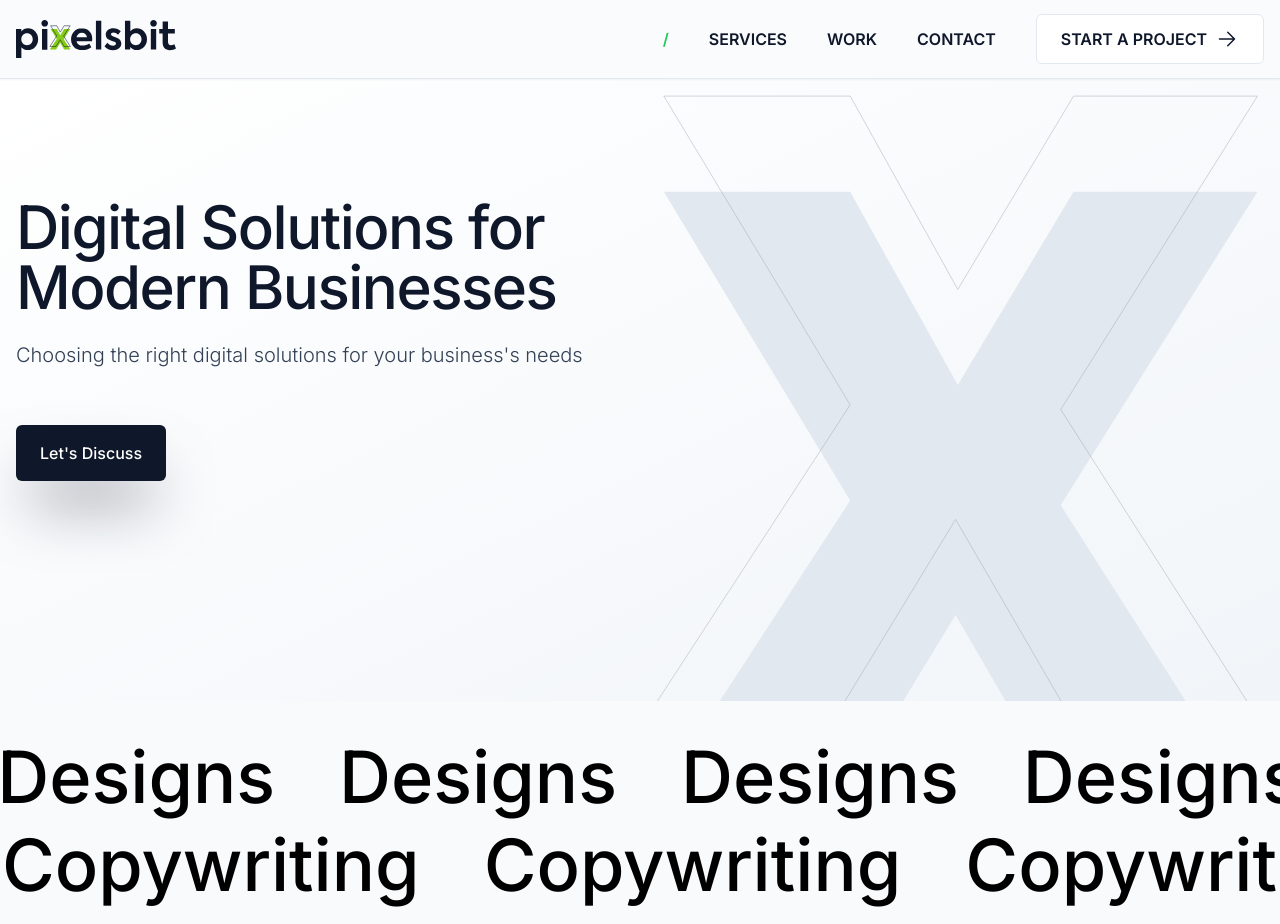
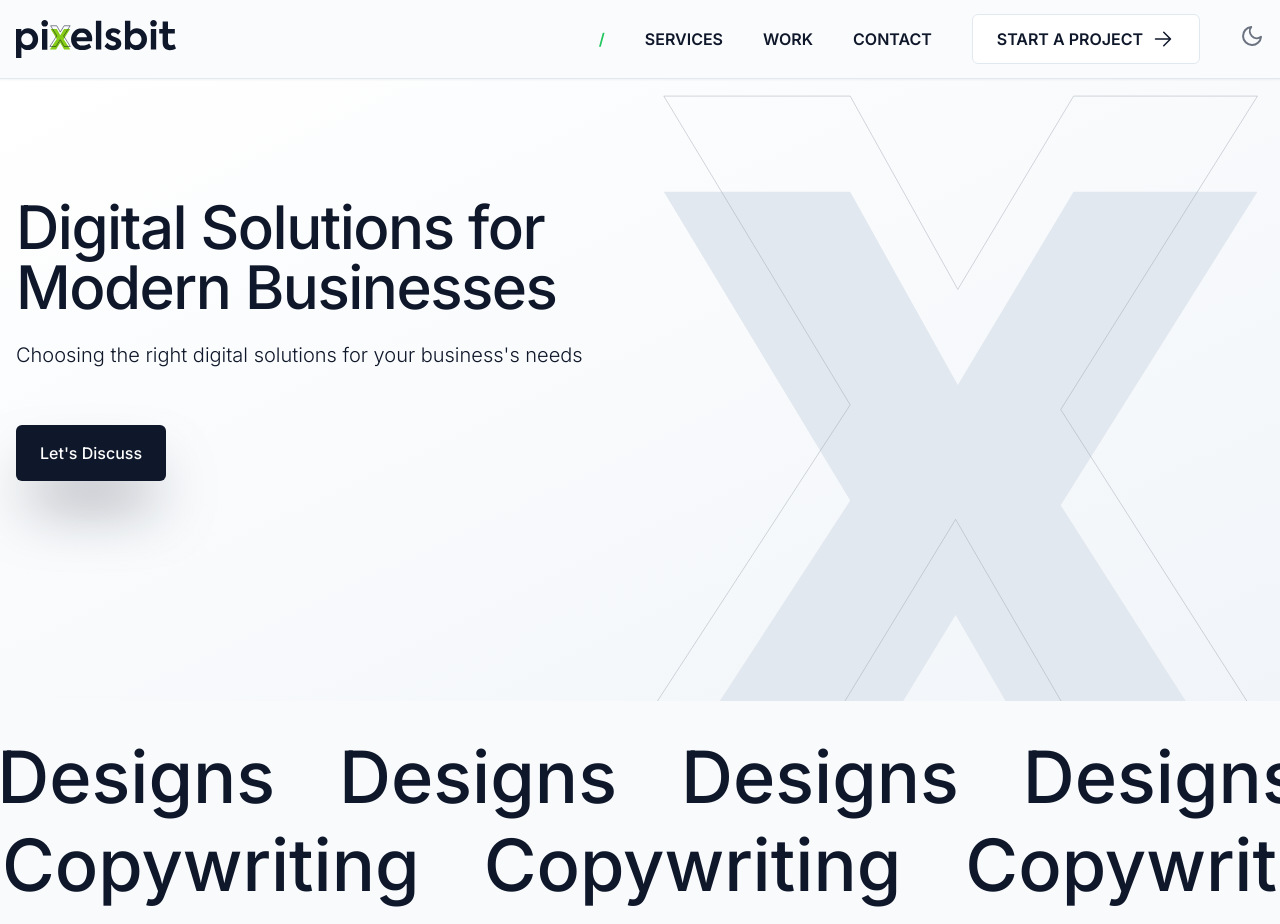
Before and after one commit to saadkhaan/PB, a Next.js app: page / in a window 1280 px wide. Shown: the top 924 px of the page. Built offline with nearby package versions, Linux system fonts and the light colour scheme.

Commit message:
dark mode enabled

```diff
--- /dev/null
+++ b/components/DarkModeToggle.js
@@ -0,0 +1,37 @@
+import { useState, useEffect } from "react";
+import { FiMoon, FiSun } from "react-icons/fi";
+
+const DarkModeToggle = () => {
+	const [darkMode, setDarkMode] = useState(false);
+
+	// On component mount, check local storage for darkMode preference
+	useEffect(() => {
+		const isDarkMode = localStorage.getItem("darkMode") === "true";
+		setDarkMode(isDarkMode);
+	}, []);
+
+	// When darkMode state changes, update local storage and document class
+	useEffect(() => {
+		localStorage.setItem("darkMode", darkMode);
+		if (darkMode) {
+			document.documentElement.classList.add("dark");
+		} else {
+			document.documentElement.classList.remove("dark");
+		}
+	}, [darkMode]);
+
+	return (
+		<button
+			className="focus:outline-none"
+			onClick={() => setDarkMode(!darkMode)}
+		>
+			{darkMode ? (
+				<FiSun size={24} className="text-yellow-500" />
+			) : (
+				<FiMoon size={24} className="text-gray-500" />
+			)}
+		</button>
+	);
+};
+
+export default DarkModeToggle;
--- a/components/Navbar.js
+++ b/components/Navbar.js
@@ -1,12 +1,13 @@
 import Link from "next/link";
 import { useState } from "react";
 import { useRouter } from "next/router";
+import DarkModeToggle from "./DarkModeToggle";
 
 export default function Navbar() {
 	const [navbar, setNavbar] = useState(false);
 	const router = useRouter();
 	return (
-		<nav className="w-full border-b border-b-slate-200 bg-slate-50 dark:border-b-slate-600 md:sticky md:top-0 md:z-10 md:bg-slate-50/70 md:shadow-sm md:backdrop-blur-lg dark:md:bg-slate-900">
+		<nav className="w-full border-b border-b-slate-200 bg-slate-50 dark:border-b-slate-600 md:sticky md:top-0 md:z-10 md:bg-slate-50/75 md:shadow-sm md:backdrop-blur-lg dark:md:bg-slate-900">
 			<div className="container mx-auto justify-between px-4 md:flex md:items-center">
 				<div className="flex items-center justify-between py-3 md:block md:py-5">
 					<div className="w-40">
@@ -141,6 +142,9 @@ export default function Navbar() {
 									</a>
 								</Link>
 							</li>
+							<li>
+								<DarkModeToggle />
+							</li>
 						</ul>
 					</div>
 				</div>
--- a/components/Scroller.js
+++ b/components/Scroller.js
@@ -56,7 +56,7 @@ const ParallaxText = ({ children, baseVelocity = 100 }) => {
 	 * dynamically generated number of children.
 	 */
 	return (
-		<div className="parallax flex flex-nowrap overflow-hidden whitespace-nowrap py-2">
+		<div className="parallax flex flex-nowrap overflow-hidden whitespace-nowrap md:py-2">
 			<motion.div
 				className="scroller m-0 flex flex-nowrap whitespace-nowrap font-medium md:text-7xl"
 				style={{ x }}
--- a/package.json
+++ b/package.json
@@ -17,8 +17,10 @@
     "framer-motion": "^8.5.5",
     "gsap": "npm:@gsap/member@^3.12.2",
     "next": "13.1.1",
+    "next-themes": "^0.2.1",
     "react": "18.2.0",
-    "react-dom": "18.2.0"
+    "react-dom": "18.2.0",
+    "react-icons": "^4.10.1"
   },
   "devDependencies": {
     "@tailwindcss/forms": "^0.5.4",
--- a/pages/_app.js
+++ b/pages/_app.js
@@ -2,20 +2,23 @@ import "../styles/globals.css";
 import Layout from "../components/Layout";
 import { useRouter } from "next/router";
 import Head from "next/head";
+import { ThemeProvider } from "next-themes";
 
 export default function App({ Component, pageProps }) {
 	const router = useRouter();
 	const p = router.asPath.slice(1);
-	const canonicalURL = `https://example.com/${p}`.split("?")[0];
+	const canonicalURL = `https://pixelsbit.com/${p}`.split("?")[0];
 
 	return (
 		<>
+			<ThemeProvider attribute="class">
 				<Head>
 					<link rel="canonical" href={canonicalURL} />
 				</Head>
 				<Layout>
 					<Component {...pageProps} />
 				</Layout>
+			</ThemeProvider>
 		</>
 	);
 }
--- a/pages/contact/index.js
+++ b/pages/contact/index.js
@@ -96,7 +96,7 @@ export default function Contact() {
 						/>
 					</svg>
 					<div className="text-center">
-						<h2 className="text-3xl font-extrabold tracking-tight text-slate-900 dark:text-slate-300 sm:text-4xl">
+						<h2 className="text-3xl font-extrabold tracking-tight text-slate-900 dark:text-slate-50 sm:text-4xl">
 							Contact us
 						</h2>
 						<p className="mt-4 text-lg leading-6 text-slate-500 dark:text-slate-300">
--- a/pages/index.js
+++ b/pages/index.js
@@ -2,6 +2,7 @@ import Head from "next/head";
 // import Image from "next/image";
 import Link from "next/link";
 // import PortfolioCard from "../components/PortfolioCard";
+import { useTheme } from "next-themes";
 
 import ServiceCard from "../components/ServiceCard";
 import Scroller from "../components/Scroller";
@@ -9,6 +10,7 @@ import CallToAction from "../components/CallToAction";
 import { motion } from "framer-motion";
 
 export default function Home() {
+	const { theme, setTheme } = useTheme();
 	return (
 		<>
 			<Head>
@@ -173,11 +175,11 @@ export default function Home() {
 
 				<section className="services  py-8 md:py-32">
 					<div className="container">
-						<h2 className="text-center text-3xl font-medium md:text-6xl">
+						<h2 className="text-3xl font-medium md:text-center md:text-6xl">
 							Our Services
 						</h2>
 						<div className="mx-auto md:w-1/2">
-							<p className="mt-2 text-center md:text-lg">
+							<p className="mt-2 md:text-center md:text-lg">
 								At Pixelsbit, we offer a wide range of services to help our
 								clients achieve their goals and grow their business. Whether
 								you&apos;re looking to build a new website, improve your
--- a/pages/work/index.js
+++ b/pages/work/index.js
@@ -18,7 +18,9 @@ export default function work() {
 			</Head>
 			<section className="portfolio bg-gray-50 py-8 md:py-32">
 				<div className="container">
-					<h2 className="text-3xl font-medium md:text-6xl">Our Work</h2>
+					<h2 className="text-3xl font-medium dark:text-slate-50 md:text-6xl">
+						Our Work
+					</h2>
 					<div className="md:w-5/12">
 						<p className="mt-2 font-light md:text-lg">
 							We&apos;ve worked on numerous intriguing projects with some
@@ -215,7 +217,7 @@ export default function work() {
 										<img
 											src="/limo-front-view.png"
 											alt="Limo service and car rental web design and web development"
-											className="mx-auto w-auto md:-mt-12 md:w-auto"
+											className="mx-auto -mt-4 w-56 md:-mt-12 md:w-auto"
 										/>
 									</div>
 								</div>
--- a/styles/globals.css
+++ b/styles/globals.css
@@ -10,10 +10,10 @@
 
 @layer components {
 	body {
-		@apply selection:bg-green-300;
+		@apply bg-white selection:bg-green-300;
 	}
 	section:nth-child(odd) {
-		@apply dark:bg-slate-900;
+		@apply bg-white dark:bg-slate-900;
 	}
 	section:nth-child(even) {
 		@apply bg-slate-50 dark:bg-slate-800;
@@ -38,7 +38,7 @@
 		background: rgb(34 197 94 / 1);
 	}
 	.active {
-		@apply text-green-500;
+		@apply text-green-500 dark:text-green-500;
 	}
 
 	h1 {
@@ -49,10 +49,10 @@
 		@apply text-3xl font-medium text-slate-900 dark:text-slate-300 md:text-5xl 2xl:text-6xl;
 	}
 	p {
-		@apply mb-4 dark:text-slate-400;
+		@apply mb-4 text-slate-900 dark:text-slate-400;
 	}
 	.parallax span {
-		@apply dark:text-slate-400;
+		@apply text-slate-900 dark:text-slate-400;
 	}
 	.dms ul li {
 		@apply dark:text-slate-400;
--- a/tailwind.config.js
+++ b/tailwind.config.js
@@ -1,5 +1,12 @@
 /** @type {import('tailwindcss').Config} */
 module.exports = {
+	darkMode: "class",
+	purge: {
+		enabled: true,
+		options: {
+			safelist: ["dark"], //specific classes
+		},
+	},
 	content: [
 		"./pages/**/*.{js,ts,jsx,tsx}",
 		"./components/**/*.{js,ts,jsx,tsx}",
```
Also changed, not shown: 1 other file (tests, documents, lock files or other folders). Lines whose indentation alone changed are shown as unchanged.
